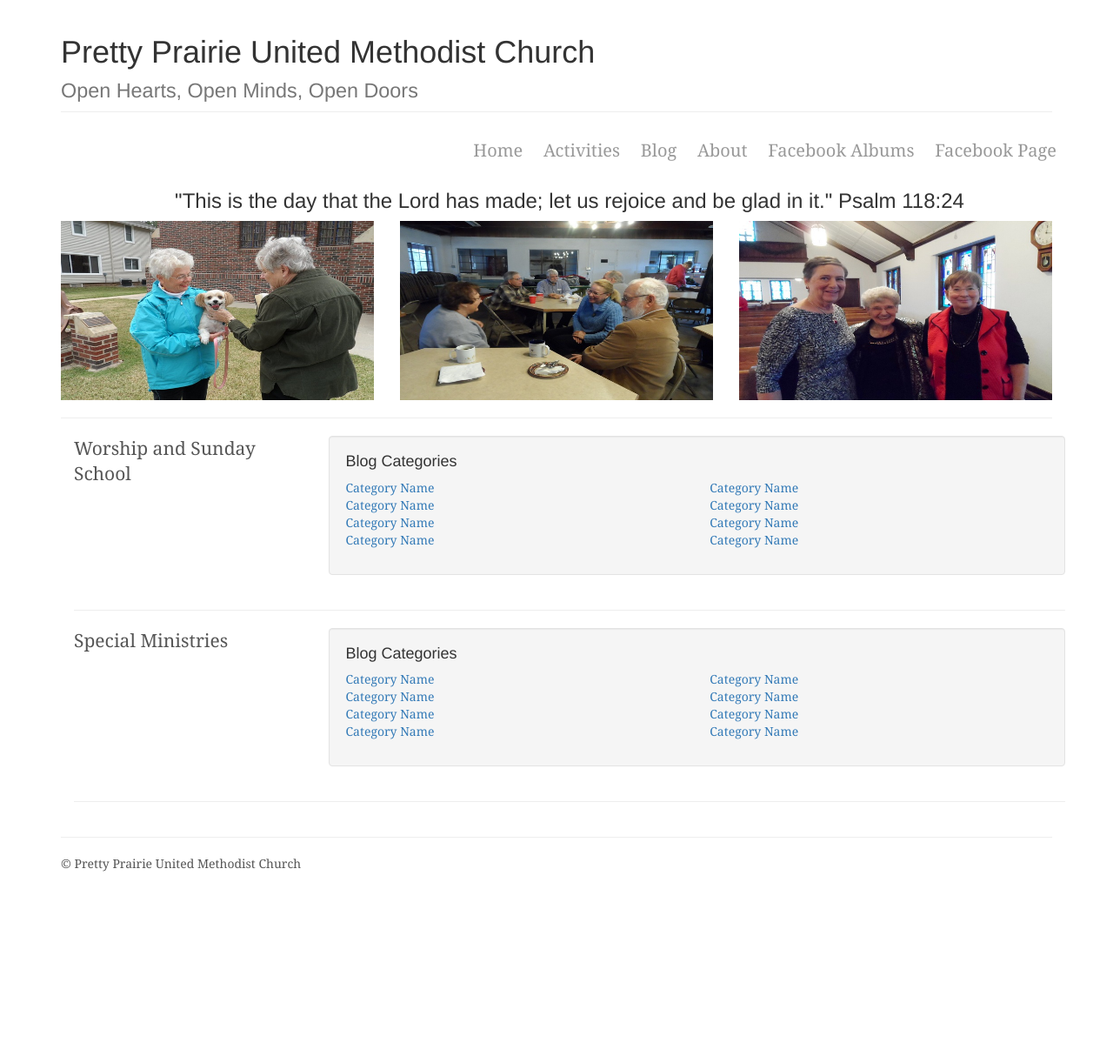
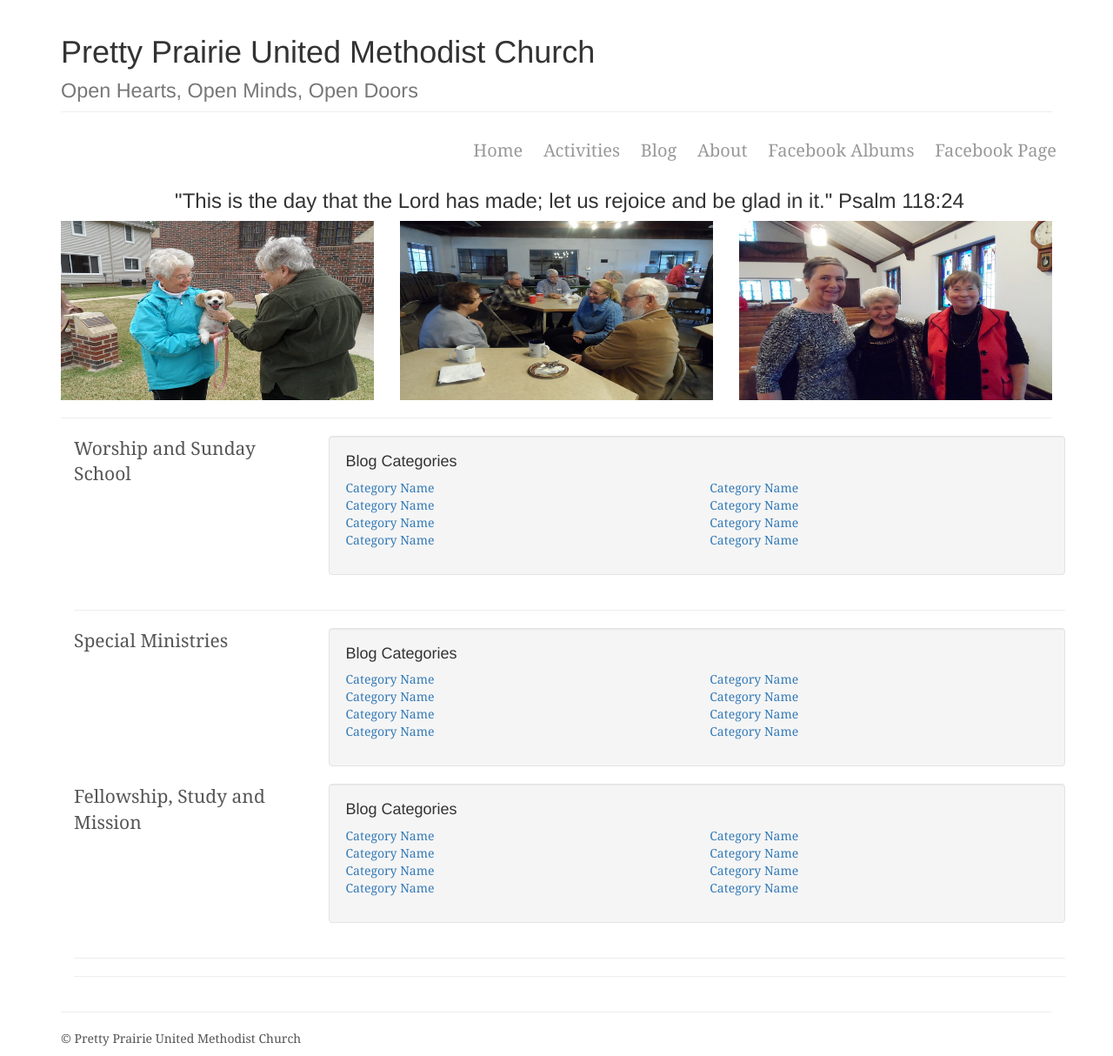
Before and after one commit to KatherineMichel/self-hosted-church-website-jekyll, a Jekyll site: the page built from activities.html, in a window 1280 px wide. Shown: the whole page at 87% size. Built offline with Jekyll 4.4.1, drawn with Linux system fonts in a browser that asks for light colours; nearby versions of some CDN libraries; library files that are not in the unit come from our copies; before the commit the page ends 1013 px from its top, so only the background shows below that.

Commit message:
Update activities.html

```diff
--- a/activities.html
+++ b/activities.html
@@ -134,6 +134,62 @@
 
         </div>
 
+
+
+        <div class="row">
+
+            <div class="col-md-3">
+                <p class="lead">Fellowship, Study and Mission</p>
+            </div>
+
+            <div class="col-md-9">
+
+                <!-- Blog Categories Well -->
+                <div class="well">
+                    <h4>Blog Categories</h4>
+
+                    <div class="row">
+                        <div class="col-lg-6">
+                            <ul class="list-unstyled">
+                                <li><a href="#">Category Name</a>
+                                </li>
+                                <li><a href="#">Category Name</a>
+                                </li>
+                                <li><a href="#">Category Name</a>
+                                </li>
+                                <li><a href="#">Category Name</a>
+                                </li>
+                            </ul>
+                        </div>
+                        <!-- /.col-lg-6 -->
+                        <div class="col-lg-6">
+                            <ul class="list-unstyled">
+                                <li><a href="#">Category Name</a>
+                                </li>
+                                <li><a href="#">Category Name</a>
+                                </li>
+                                <li><a href="#">Category Name</a>
+                                </li>
+                                <li><a href="#">Category Name</a>
+                                </li>
+                            </ul>
+                        </div>
+                        <!-- /.col-lg-6 -->
+                    </div>
+                    <!-- /.row -->
+
+                </div>
+
+                    <!--<hr>-->
+
+            </div>
+
+        </div>
+
+                    <hr>
+
+
+
                     <hr>
 
     </div>
```
